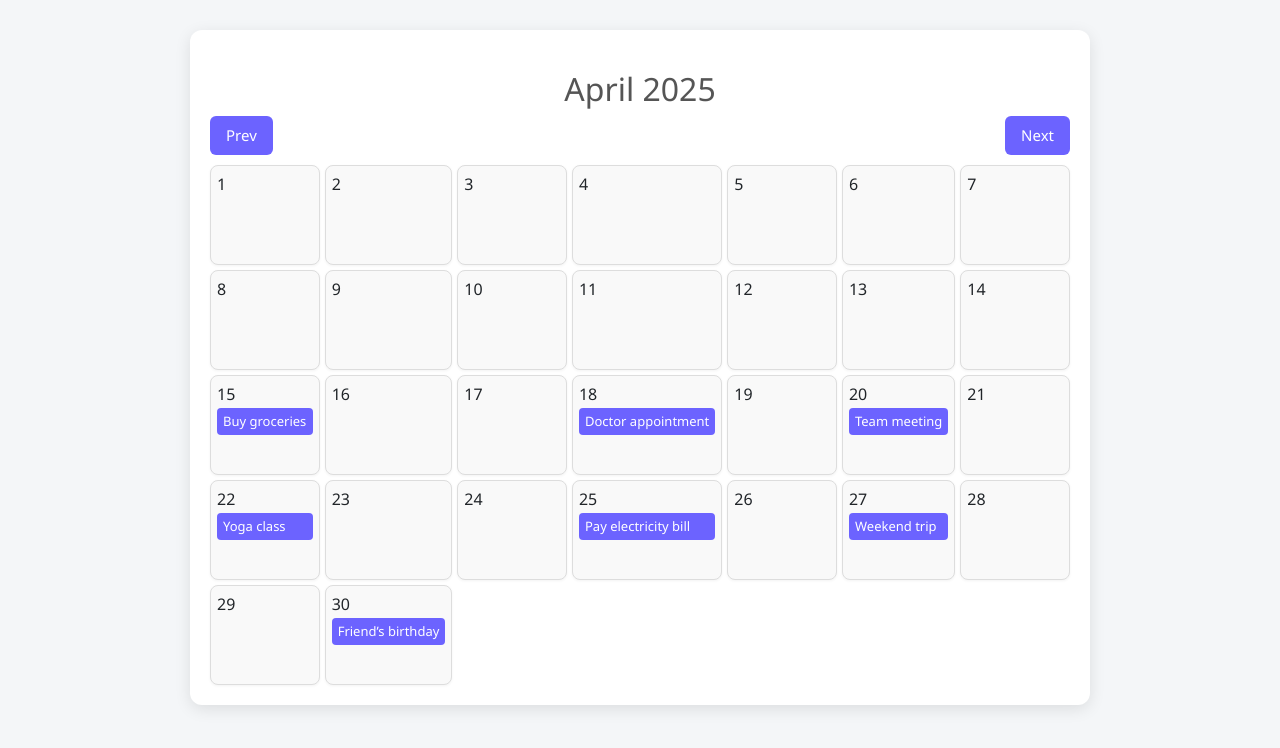
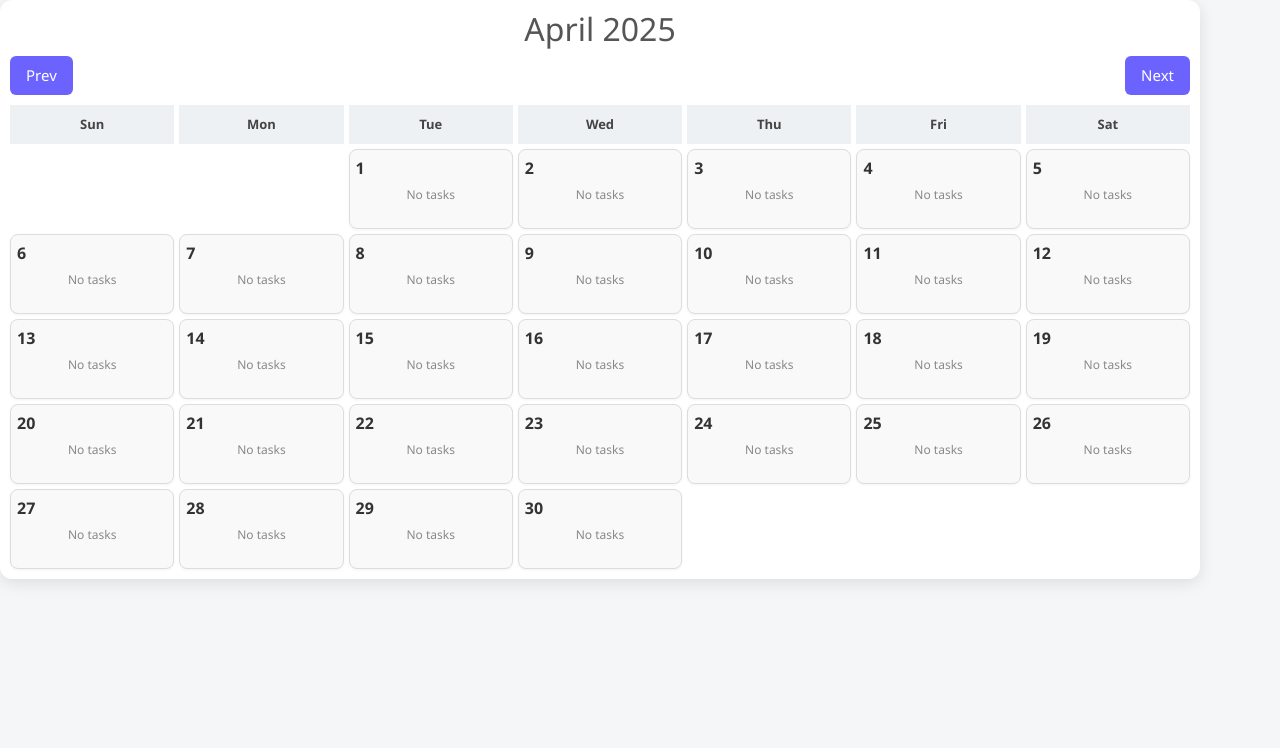
Before and after one commit to niteshpal-25/TodoApp-ui, a React (Create React App) app: page /calender in a window 1280 px wide. Shown: the top 748 px of the page. Built offline with nearby package versions, Linux system fonts and the light colour scheme.

Commit message:
Updated Calender View and added weekdays

```diff
--- a/src/Components/CalenderHoliday.jsx
+++ b/src/Components/CalenderHoliday.jsx
@@ -4,30 +4,7 @@ import '../styles/CalenderHoliday.css'
 function CalenderHoliday() {
   const [task, setTask] = useState("");
   const [date, setDate] = useState("");
-  // const [tasks, setTasks] = useState([]);
-  const [tasks, setTasks] = useState([
-    { task: "Buy groceries", date: "2025-04-15" },
-    { task: "Doctor appointment", date: "2025-04-18" },
-    { task: "Team meeting", date: "2025-04-20" },
-    { task: "Yoga class", date: "2025-04-22" },
-    { task: "Pay electricity bill", date: "2025-04-25" },
-    { task: "Weekend trip", date: "2025-04-27" },
-    { task: "Friend’s birthday", date: "2025-04-30" },
-    { task: "Submit project report", date: "2025-02-05" },
-    { task: "Parent-teacher meeting", date: "2025-02-08" },
-    { task: "Dinner with friends", date: "2025-02-12" },
-    { task: "Valentine's Day", date: "2025-02-14" },
-    { task: "Monthly review meeting", date: "2025-02-20" },
-    { task: "Car service appointment", date: "2025-02-23" },
-    { task: "Book club session", date: "2025-02-28" },
-    { task: "Team building event", date: "2025-03-03" },
-    { task: "Dentist appointment", date: "2025-03-07" },
-    { task: "Buy new laptop", date: "2025-03-10" },
-    { task: "Friend’s wedding", date: "2025-03-15" },
-    { task: "Pay rent", date: "2025-03-01" },
-    { task: "Client presentation", date: "2025-03-21" },
-    { task: "Go hiking", date: "2025-03-30" },
-  ]);
+  const [tasks, setTasks] = useState([]);
   const [monthOffset, setMonthOffset] = useState(0); // 0 = current month
 
   const addTask = (e) => {
@@ -78,8 +55,28 @@ const generateCalendar = (tasks, monthOffset) => {
   const year = today.getFullYear() + Math.floor(currentMonth / 12);
   const month = ((currentMonth % 12) + 12) % 12; // Always get positive month
   const daysInMonth = new Date(year, month + 1, 0).getDate();
+  const firstDayOfMonth = new Date(year, month, 1).getDay();
 
   let calendar = [];
+
+  // Add weekday headers
+  const weekdays = ["Sun", "Mon", "Tue", "Wed", "Thu", "Fri", "Sat"];
+  calendar.push(
+    <div className="weekday-header" key="weekdays">
+      {weekdays.map((day, index) => (
+        <div className="weekday" key={index}>
+          {day}
+        </div>
+      ))}
+    </div>
+  );
+
+  // Add empty cells for days before the 1st of the month
+  for (let i = 0; i < firstDayOfMonth; i++) {
+    calendar.push(<div className="day empty" key={`empty-${i}`}></div>);
+  }
+
+  // Add days of the month
   for (let day = 1; day <= daysInMonth; day++) {
     const dateStr = `${year}-${String(month + 1).padStart(2, "0")}-${String(
       day
@@ -90,11 +87,15 @@ const generateCalendar = (tasks, monthOffset) => {
       <div className="day" key={day}>
         <div className="date">{day}</div>
         <div className="tasks">
-          {dayTasks.map((t, index) => (
-            <div key={index} className="task">
-              {t.task}
-            </div>
-          ))}
+          {dayTasks.length > 0 ? (
+            dayTasks.map((t, index) => (
+              <div key={index} className="task">
+                {t.task}
+              </div>
+            ))
+          ) : (
+            <div className="no-tasks">No tasks</div>
+          )}
         </div>
       </div>
     );
--- a/src/styles/CalenderHoliday.css
+++ b/src/styles/CalenderHoliday.css
@@ -1,4 +1,4 @@
-/* App.css */
+/* CalenderHoliday.css */
 
 body {
   font-family: 'Segoe UI', Tahoma, Geneva, Verdana, sans-serif;
@@ -8,9 +8,8 @@ body {
 }
 
 .app {
-    max-width: 900px;
-    margin: 30px auto;
-    padding: 20px;
+  max-width: 1200px;
+  padding: 10px;
   background-color: #ffffff;
   border-radius: 12px;
   box-shadow: 0 4px 16px rgba(0, 0, 0, 0.1);
@@ -24,7 +23,6 @@ body {
 h2 {
   text-align: center;
   color: #555;
-    margin-top: 20px;
 }
 
 .form {
@@ -34,7 +32,8 @@ body {
   margin-bottom: 20px;
 }
 
-  .form input, .form button {
+.form input,
+.form button {
   padding: 10px;
   border-radius: 6px;
   border: 1px solid #ccc;
@@ -80,12 +79,15 @@ body {
 
 .calendar {
   display: grid;
-    grid-template-columns: repeat(7, 1fr);
+  grid-template-columns: repeat(7, minmax(150px, 1fr));
   gap: 5px;
+  width: 100%;
 }
 
 .weekday-header {
   display: contents;
+  font-size: 13px;
+
 }
 
 .weekday {
@@ -99,12 +101,15 @@ body {
 .day {
   background-color: #f9f9f9;
   border: 1px solid #ddd;
-    min-height: 100px;
+  width: 100%;
+  height: 80px;
   padding: 6px;
   border-radius: 8px;
-    box-shadow: 0 1px 3px rgba(0,0,0,0.05);
+  box-shadow: 0 1px 3px rgba(0, 0, 0, 0.05);
   display: flex;
   flex-direction: column;
+  box-sizing: border-box;
+  overflow: hidden;
 }
 
 .day.empty {
@@ -113,10 +118,27 @@ body {
   box-shadow: none;
 }
 
-  .date-number {
+.date {
   font-weight: bold;
   margin-bottom: 4px;
   color: #333;
+}
+
+.tasks {
+  flex-grow: 1;
+  /* Allows tasks to take remaining space */
+  overflow-y: auto;
+  /* Enables vertical scrolling for many tasks */
+  scrollbar-width: thin;
+}
+
+.tasks::-webkit-scrollbar {
+  width: 6px;
+}
+
+.tasks::-webkit-scrollbar-thumb {
+  background-color: #ccc;
+  border-radius: 4px;
 }
 
 .task {
@@ -130,3 +152,11 @@ body {
   text-overflow: ellipsis;
   white-space: nowrap;
 }
+
+.no-tasks {
+  color: #888;
+  font-size: 12px;
+  text-align: center;
+  padding-top: 2px;
+  /* Adjust spacing */
+}
```
Lines whose indentation alone changed are shown as unchanged.
